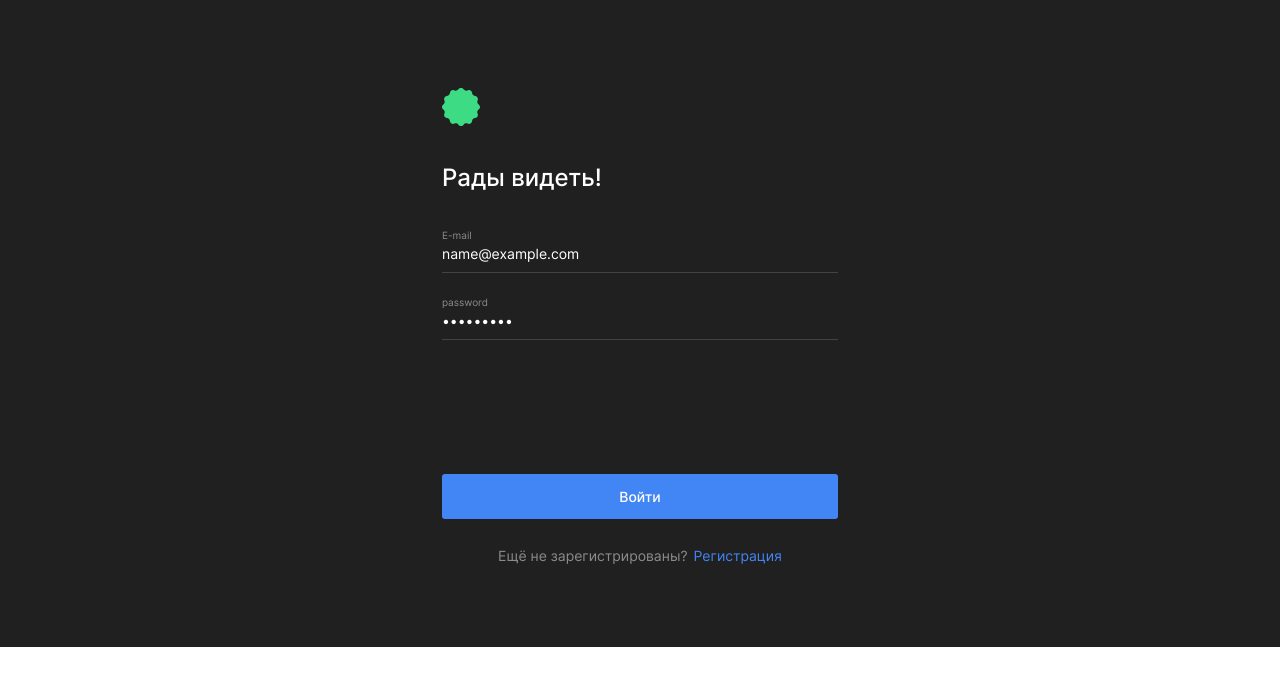
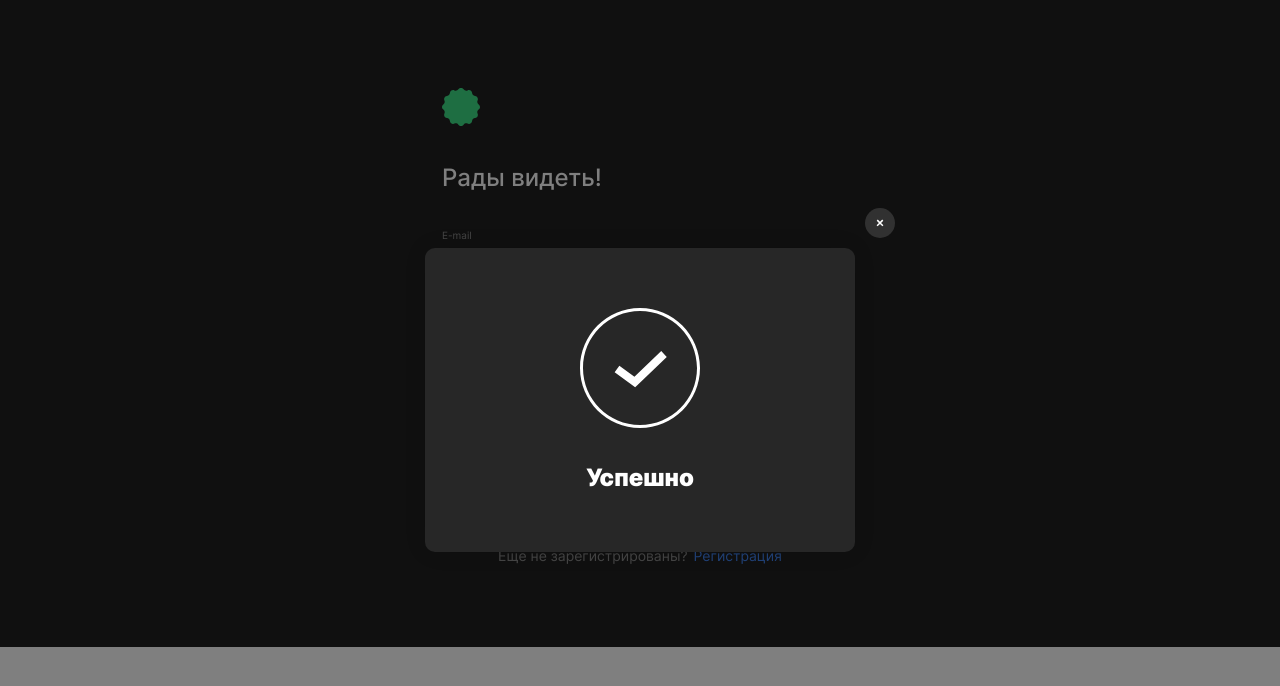
Before and after one commit to EkaterinaManuilova/movies-explorer-frontend, a React (Create React App) app: page /signin in a window 1280 px wide. Both pictures are taken after typing "name@example.com", "Sample123" into the empty fields and a click on the button "Войти". Shown: the top 686 px of the page. Built offline with nearby package versions, Linux system fonts and the light colour scheme.

Commit message:
попап с сообщением для примера на логин

```diff
--- /dev/null
+++ b/src/components/InfoTooltip/InfoTooltip.css
@@ -0,0 +1,105 @@
+.popup {
+  z-index: 1;
+  position: fixed;
+  left: 0;
+  top: 0;
+  width: 100vw;
+  height: 100vh;
+  margin: 0;
+  display: flex;
+  justify-content: center;
+  align-items: center;
+  background: rgba(0, 0, 0, 0.5);
+  visibility: hidden;
+  opacity: 0;
+  transition: visibility 0.2s, opacity 0.2s linear;
+}
+
+.popup_opened {
+  visibility: visible;
+  opacity: 1;
+  transition: visibility 0.2s, opacity 0.2s linear;
+}
+
+.popup__container {
+  position: relative;
+}
+
+.popup__close-button {
+  padding: 0;
+  outline: none;
+  box-sizing: border-box;
+  position: absolute;
+  top: -40px;
+  right: -40px;
+  border: none;
+  background-color: #313131;
+  background-image: url(../../images/remove-icon.svg);
+  background-repeat: no-repeat;
+  background-position: center;
+  width: 30px;
+  height: 30px;
+  border-radius: 36px;
+  cursor: pointer;
+  transition: opacity linear 0.5s;
+}
+
+
+.popup__close-button:hover {
+  opacity: 0.6;
+  transition: opacity linear 0.5s;
+}
+
+@media screen and (max-width: 760px) {
+  .popup__close-button {
+    width: 20px;
+    height: 20px;
+    margin-bottom: 16px;
+    right: 0;
+    top: -36px;
+  }
+}
+
+.popup__form-container {
+  width: 430px;
+  margin: auto;
+  /* position: relative; */
+  background-color: #272727;
+  box-shadow: 0px 0px 25px rgba(0, 0, 0, 0.15);
+  border-radius: 10px;
+}
+
+@media screen and (max-width: 760px) {
+  .popup__form-container {
+    width: 282px;
+  }
+}
+
+.popup__image {
+  margin: 60px 155px 0;
+  width: 120px;
+  height: 120px;
+}
+@media screen and (max-width: 760px) {
+  .popup__image {
+    margin: 50px 80px 0;
+  }
+}
+
+.popup__message {
+  margin: 32px 36px 0;
+  text-align: center;
+  font-weight: 900;
+  font-size: 24px;
+  line-height: 29px;
+  color: #FFFFFF;
+  padding-bottom: 60px;
+}
+@media screen and (max-width: 760px) {
+  .popup__message {
+    margin: 40px 18px 0;
+    font-size: 20px;
+    line-height: 24px;
+    padding-bottom: 50px;
+  }
+}
--- /dev/null
+++ b/src/components/InfoTooltip/InfoTooltip.js
@@ -0,0 +1,69 @@
+import './InfoTooltip.css';
+import React from "react";
+import { useEffect, useState } from "react";
+import Success from '../../images/success.svg';
+import Fail  from '../../images/fail.svg';
+
+function InfoTooltip({ onClose }) {
+
+  const [isOpenInfoTooltip, setIsOPenInfoTooltip] = useState(false);
+  // const [isSuccess, setIsSuccess] = useState(false);
+  const isSuccess = true;//true
+  // const isOpenInfoTooltip=true;
+
+  useEffect(() => {
+    const timer = setTimeout(() => setIsOPenInfoTooltip(true), 6000);
+    return () => clearTimeout(timer);
+  },[]);
+
+useEffect(() => {
+  const timer = setTimeout(() => setIsOPenInfoTooltip(false), 3000);
+  return () => clearTimeout(timer);
+});
+
+  useEffect(() => {
+    if (!isOpenInfoTooltip) return;
+    const closeByEscape = (event) => {
+      if (event.key === "Escape") {
+        onClose();
+      }
+    };
+    document.addEventListener("keydown", closeByEscape);
+    return () => document.removeEventListener("keydown", closeByEscape);
+  }, [isOpenInfoTooltip, onClose]);
+
+  const closeByOverlay = (event) => {
+    if (event.target === event.currentTarget) {
+      onClose();
+    }
+  };
+
+  return (
+    <div
+      className={isOpenInfoTooltip ? "popup popup_opened" : "popup"}
+      onClick={closeByOverlay}
+    >
+      <div className="popup__container">
+        <button
+          type="button"
+          className="popup__close-button"
+          onClick={onClose}
+        />
+          <div className="popup__form-container">
+        <img
+          className="popup__image"
+          src={isSuccess ? Success : Fail}
+          alt={isSuccess ? "Иконка Успешно" : "Иконка Ошибка"}
+        />
+        <p className="popup__message">
+          {isSuccess
+            ? "Успешно"
+            : "Что-то пошло не так! Попробуйте ещё раз."}
+        </p>
+      </div>
+      </div>
+    </div>
+  );
+}
+
+export default InfoTooltip;
--- a/src/components/Login/Login.js
+++ b/src/components/Login/Login.js
@@ -1,6 +1,7 @@
 import React from "react";
 import AuthForm from "../AuthForm/AuthForm";
 import Input from "../Input/Input";
+import InfoTooltip from "../InfoTooltip/InfoTooltip";
 
 function Login(onSubmit) {
 
@@ -35,6 +36,7 @@ function Login(onSubmit) {
           isValidInput={isValidInput}
         />
     </AuthForm>
+    <InfoTooltip/>
   </div>
   );
 }
```
Also changed, not shown: src/images/fail.svg (added), src/images/success.svg (added).
